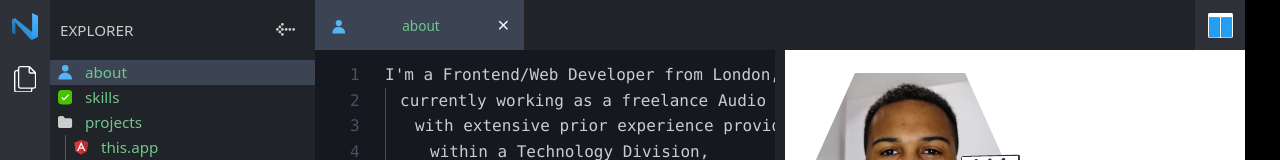
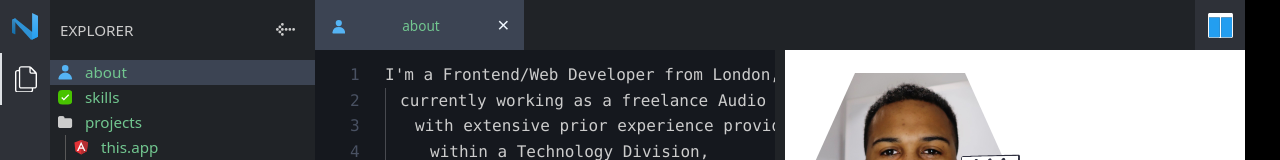
Before and after one commit to nprod21/nelson.github.io, an Angular app: page /about in a window 1280 px wide. Shown: the top 160 px of the page. Built offline with nearby package versions, Linux system fonts and the light colour scheme.

Commit message:
Style add dynamic left border to explorer icon element

```diff
--- a/src/app/side-navbar/side-navbar.component.html
+++ b/src/app/side-navbar/side-navbar.component.html
@@ -29,7 +29,7 @@
                 </g>
             </svg>
         </div>
-        <div class="explorer-icon" (mouseenter)="fillExplorerIcon()" (mouseleave)="unfillExplorerIcon()" title="Toggle menu">
+        <div class="explorer-icon" (mouseenter)="fillExplorerIcon()" (mouseleave)="unfillExplorerIcon()" title="Toggle menu" [style.border-left]="expanded ? 'solid 2px #DEE1E5' : 'solid 2px transparent'">
             <svg id="pages-layer" xmlns="http://www.w3.org/2000/svg" viewBox="0 0 178.13 212.41" [style.fill]="explorerIconFill">
                 <path id="pages" d="M8.36,128.71v-69c0-14.56,6.89-21.49,21.33-21.49,9.66,0,9.66,0,9.68-9.82,0-14,7.17-21.2,21.18-21.19,21.16,0,42.32.13,63.48,0A21.86,21.86,0,0,1,140.55,14q19,19.2,38.31,38a23.78,23.78,0,0,1,7.56,17.82c.06,32.82.11,65.65,0,98.47-.05,10.59-4.54,17.11-13.08,19.52-2.65.75-5.58.63-8.38.68-11,.17-9.22-1-9.48,9.18a44.5,44.5,0,0,1-.84,7.9c-1.66,8.24-8.17,13.89-16.52,13.91q-56.23.13-112.47,0c-10.37,0-17.22-8.15-17.25-19.84C8.32,176,8.36,152.37,8.36,128.71ZM124.22,18c-13.45,0-26.59,0-39.72,0-8.16,0-16.33-.28-24.49-.14-7,.12-9.49,2.65-9.49,9.29q0,71,0,142c0,6.13,2.69,9,8.73,9q53.73.09,107.47,0c5.85,0,8.53-2.87,8.53-8.68,0-32,0-64,.09-96,0-3.77-1.33-4.94-4.94-4.88-10,.16-20,.08-30,0-10.17,0-15.32-5-15.52-15.29-.18-9.33,0-18.66-.08-28C124.8,23.22,124.48,21.1,124.22,18ZM144.3,188.87H61.65c-15.17,0-21.57-6.31-21.59-21.41q0-54.72,0-109.44c0-9.11,0-9.11-9.32-9.07-8.85,0-11.14,2.34-11.14,11.28V197.64c0,9.54,2.1,11.68,11.75,11.68q50.73,0,101.44,0c2.14,0,4.69.18,6.31-.87,2.13-1.36,4.55-3.67,5-5.93C144.87,198.35,144.3,194,144.3,188.87ZM166.72,57.76l-31-31.9c0,9.74-.11,19.13.14,28.51,0,1.15,2,3.21,3.12,3.24C148.31,57.87,157.69,57.76,166.72,57.76Z" transform="translate(-8.35 -7.23)"/>
               </svg>
```
